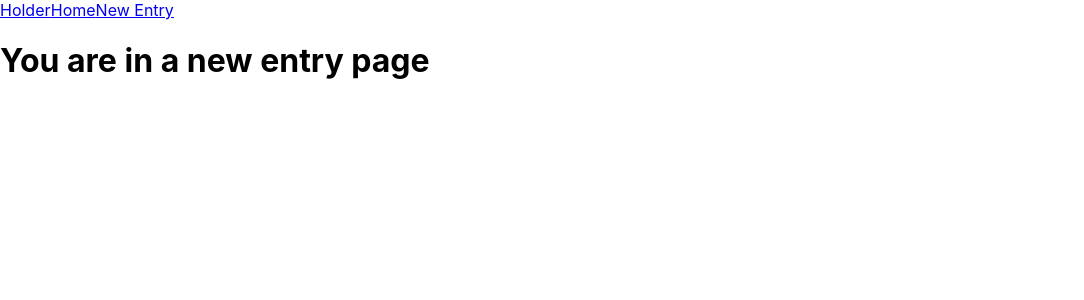
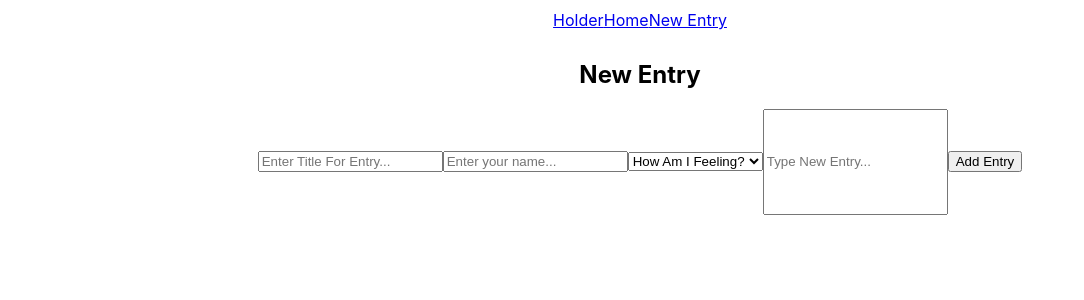
Before and after one commit to jlswift2/phase-2-project, a React (Create React App) app: page /NewEntry in a window 1280 px wide. Shown: the top 300 px of the page, without its empty margins (0-1084 px from the left). Built offline with nearby package versions, Linux system fonts and the light colour scheme.

Commit message:
entry form set up

```diff
--- a/src/components/NewEntry.js
+++ b/src/components/NewEntry.js
@@ -1,11 +1,64 @@
-import React from "react";
+import React, { useState } from "react";
+import { useHistory } from "react-router-dom";
 
 function NewEntry() {
-  return (
-    <div>
-      <h1>You are in a new entry page</h1>
-    </div>
-  )
+    const [title, setTitle] = useState("")
+    const [name, setName] = useState("")
+    const [entry, setEntry] = useState("")
+    const [mood, setMood] = useState("")
+
+    const history =useHistory()
+
+    function handleSubmit(e) {
+        e.preventDefault()
+        console.log(name, title, mood, entry)
+        history.push("/")
+    }
+
+
+
+
+    return (
+        <div className="new-entry-form" onSubmit={handleSubmit}>
+            <h2>New Entry</h2>
+            <form>
+                <input
+                    type="text"
+                    name="title"
+                    placeholder="Enter Title For Entry..."
+                    value={title}
+                    onChange={(e) => setTitle(e.target.value)}
+                />
+                <input
+                    type="text"
+                    name="name"
+                    placeholder="Enter your name..."
+                    value={name}
+                    onChange={(e) => setName(e.target.value)}
+                />
+                <label>
+                    <select onChange={(e) => setMood(e.target.value)} placeholder="How Am I Feeling?" value={mood}>
+                        <option value="" disabled selected hiddens>How Am I Feeling?</option>
+                        <option value="Happy">Happy</option>
+                        <option value="Anxious">Anxious</option>
+                        <option value="Sad">Sad</option>
+                        <option value="Excitement">Excitement</option>
+                        <option value="Contmept">Contmept</option>
+                        <option value="Stressed">Stressed</option>
+                    </select>
+                </label>
+                <input
+                    id="entry"
+                    type="text"
+                    name="entry"
+                    placeholder="Type New Entry..."
+                    value={entry}
+                    onChange={(e) => setEntry(e.target.value)}
+                />
+                <button type="submit">Add Entry</button>
+            </form>
+        </div>
+    )
 }
 
 export default NewEntry;
--- a/src/index.css
+++ b/src/index.css
@@ -11,3 +11,16 @@ code {
   font-family: source-code-pro, Menlo, Monaco, Consolas, 'Courier New',
     monospace;
 }
+
+.new-entry-form {
+  text-align: center;
+}
+
+#entry {
+  height: 100px;
+}
+
+.navbar{
+  text-align: center;
+  padding: 10px;
+}
```
Also changed, not shown: src/components/NavBar.js (line endings or trailing spaces).
